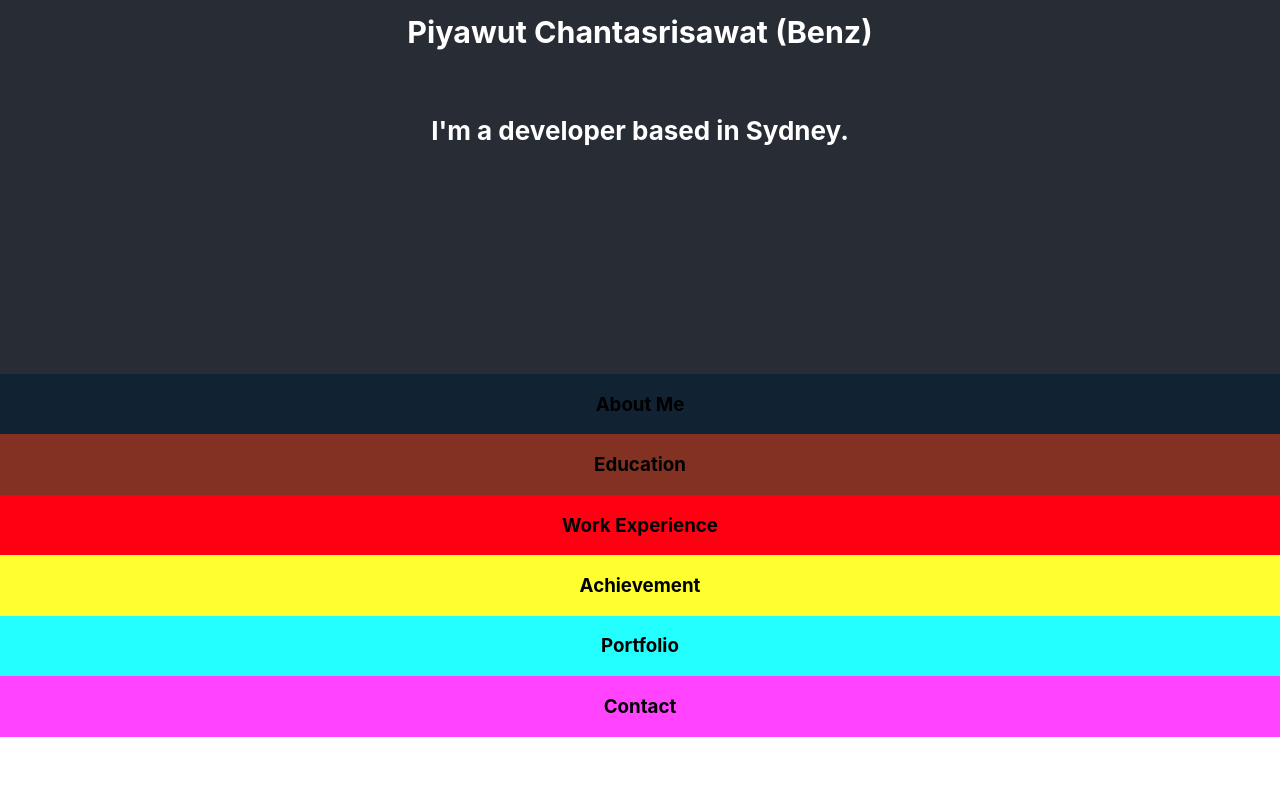
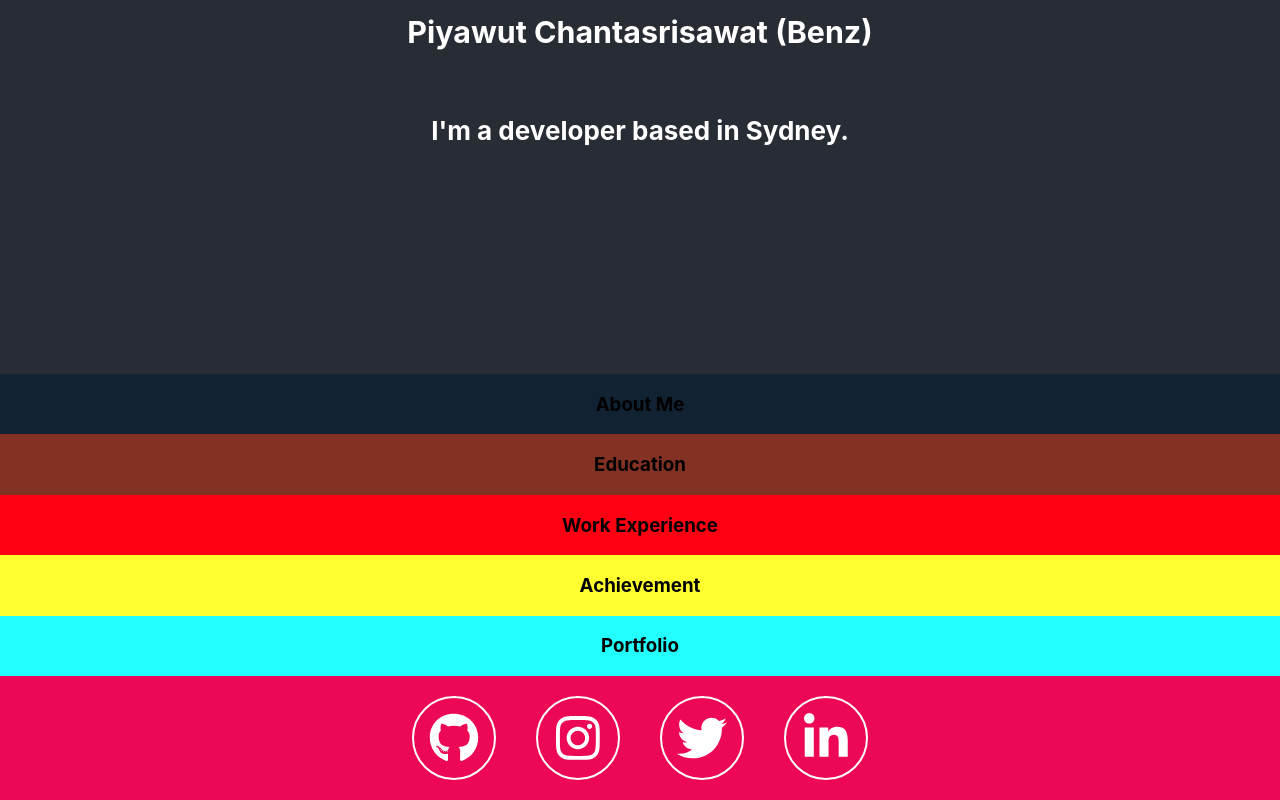
Before and after one commit to piyawutcha/piyawutcha.github.io, a React (Create React App) app: page / in a window 1280 px wide. Shown: the part 426-1226 px from the top of the page. Before the commit the page ends 1163 px from the top, so only its background shows below. Built offline with nearby package versions, Linux system fonts and the light colour scheme.

Commit message:
Create Contact Section
* Add Contact Link
* Add FontAwesome Library

```diff
--- a/package.json
+++ b/package.json
@@ -4,6 +4,11 @@
   "private": true,
   "homepage": "https://piyawutcha.github.io/piyawutcha.github.io",
   "dependencies": {
+    "@fortawesome/fontawesome-svg-core": "^1.2.32",
+    "@fortawesome/free-brands-svg-icons": "^5.15.1",
+    "@fortawesome/free-regular-svg-icons": "^5.15.1",
+    "@fortawesome/free-solid-svg-icons": "^5.15.1",
+    "@fortawesome/react-fontawesome": "^0.1.14",
     "gh-pages": "^2.2.0",
     "react": "^16.13.1",
     "react-dom": "^16.13.1",
--- a/src/App.js
+++ b/src/App.js
@@ -1,6 +1,10 @@
 import React, { Component } from 'react';
 import './App.css';
 import Profile from './containers/Profile/Profile';
+import { library } from '@fortawesome/fontawesome-svg-core';
+import { fab } from '@fortawesome/free-brands-svg-icons';
+// import { faCheckSquare, faCoffee } from '@fortawesome/free-solid-svg-icons';
+library.add(fab)
 
 class App extends Component {
   render() {
--- /dev/null
+++ b/src/components/ContactLink/ContactLink.css
@@ -0,0 +1,17 @@
+.contact_link {
+  margin: 20px 20px;
+  width: 80px;
+  height: 80px;
+  border: 2px solid #fff;
+  border-radius: 50%;
+  color: #fff;
+  font-size: 50px;
+  display: inline-flex;
+  align-items: center;
+  justify-content: center;
+}
+
+.contact_link:hover {
+  border-color: #2D373D;
+  background-color: #2D373D;
+}
--- /dev/null
+++ b/src/components/ContactLink/ContactLink.js
@@ -0,0 +1,11 @@
+import React from 'react';
+import './ContactLink.css';
+import { FontAwesomeIcon } from '@fortawesome/react-fontawesome'
+
+const contact_link = (props) => (
+  <a href={props.link} target="_blank" rel="noopener noreferrer" className="contact_link">
+    <FontAwesomeIcon icon={['fab', props.icon]} />
+  </a>
+);
+
+export default contact_link;
--- a/src/containers/Profile/Contact/Contact.css
+++ b/src/containers/Profile/Contact/Contact.css
@@ -1,6 +1,6 @@
 .contact {
-  background-color: #ff43ff;
-  display: flex;
+  background-color: #EC0856;
+  display: flow-root;
   align-items: center;
   justify-content: center;
 }
--- a/src/containers/Profile/Contact/Contact.js
+++ b/src/containers/Profile/Contact/Contact.js
@@ -1,10 +1,45 @@
-import React from 'react';
+import React, { Component } from 'react';
 import './Contact.css';
+import ContactLink from '../../../components/ContactLink/ContactLink';
 
-const contact = () => (
-  <div className="contact">
-    <h3>Contact</h3>
-  </div>
-);
+class Contact extends Component {
+  state = {
+    contacts : [
+      {
+        title : 'GitHub',
+        link : 'https://github.com/piyawutcha',
+        icon : 'github',
+      },
+      {
+        title : 'Instagram',
+        link : '',
+        icon : 'instagram',
+      },
+      {
+        title : 'Twitter',
+        link : '',
+        icon : 'twitter',
+      },
+      {
+        title : 'Linkedin',
+        link : 'https://www.linkedin.com/in/piyawut-chantasrisawat-bab2953a/',
+        icon : 'linkedin-in',
+      },
+    ]
+  }
 
-export default contact;
+  render() {
+    const contact_links = this.state.contacts.map(contact => {
+      return (
+        <ContactLink title={contact.title} icon={contact.icon} link={contact.link} key={contact.title}/>
+      )
+    })
+    return (
+      <div className="contact">
+        {contact_links}
+      </div>
+    )
+  }
+}
+
+export default Contact;
--- a/src/containers/Profile/Home/Home.css
+++ b/src/containers/Profile/Home/Home.css
@@ -14,8 +14,6 @@
   background-color: #ffffff;
   width: 200px;
   height: 200px;
-  /* width: calc(200px + 2vmin);
-  height: calc(200px + 2vmin); */
   border: 8px solid green;
   border-radius: 50%;
 }
```
Also changed, not shown: 1 other file (tests, documents, lock files or other folders).
